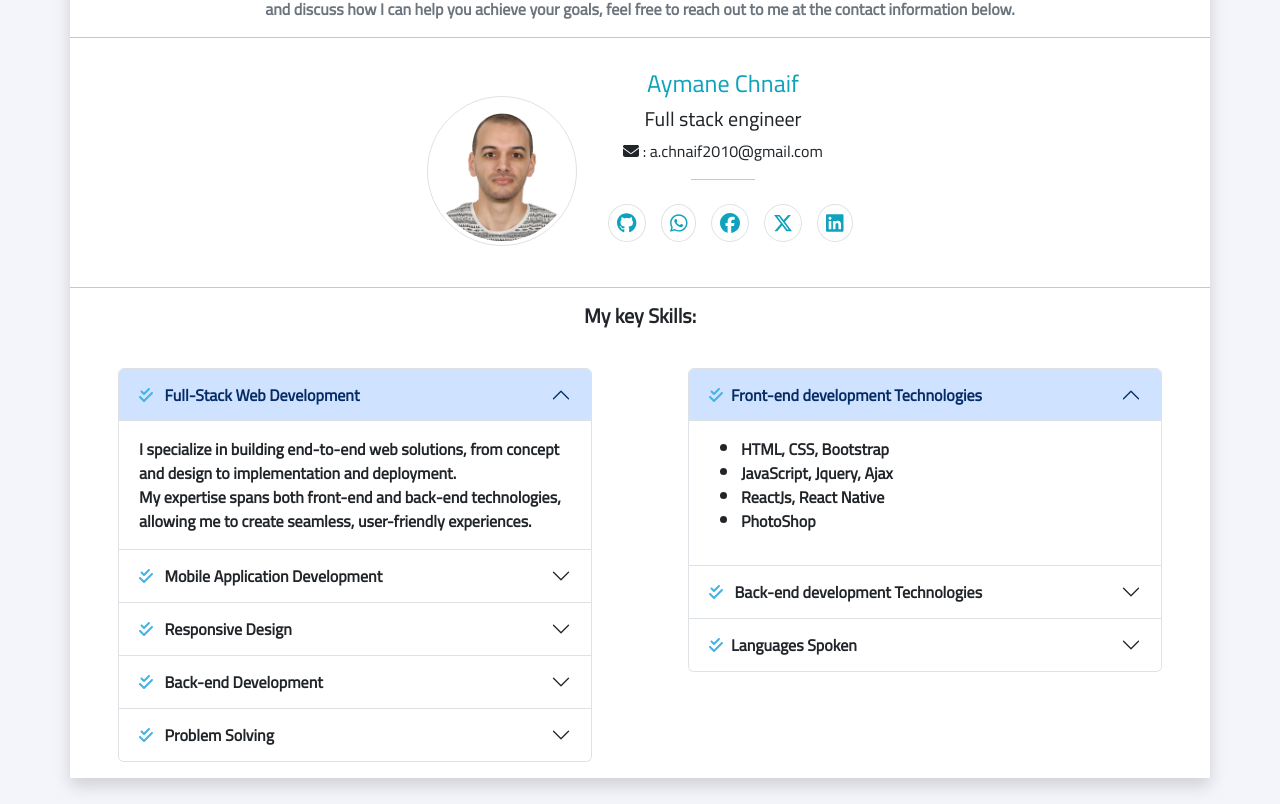
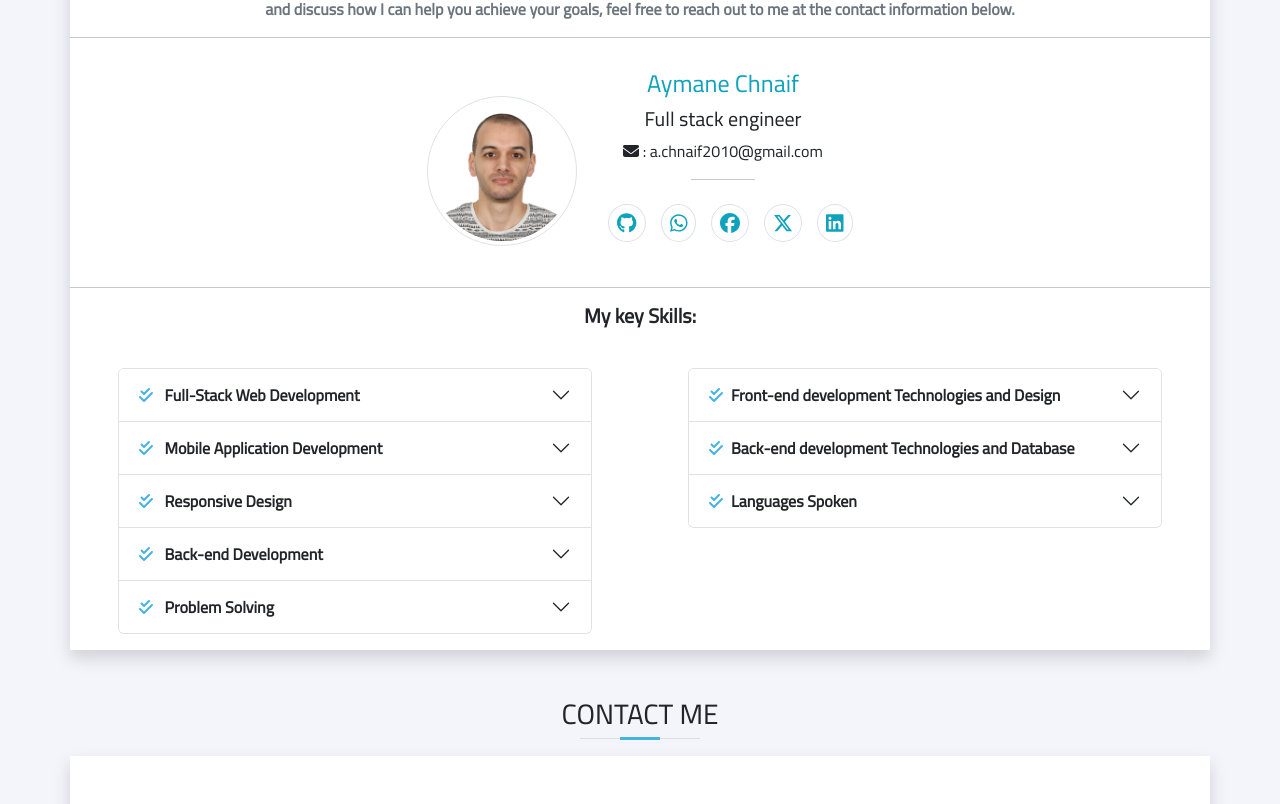
Before and after one commit to aymane244/new_protfolio, a React (Create React App) app: page / in a window 1280 px wide. Shown: the part 4372-5176 px from the top of the page. Built offline with nearby package versions, Linux system fonts and the light colour scheme.

Commit message:
fix translation

```diff
--- a/src/assets/lang/Arabic.js
+++ b/src/assets/lang/Arabic.js
@@ -11,7 +11,7 @@ export const arabic = {
     projects : "المشاريع",
     contact_nav : "تواصل معي",
     //banner
-    text_banner1 : "مرحبًا بكم في موقع Aymane web-dev \n حيث تترجم الأحلام الرقمية إلى واقع",
+    text_banner1 : "مرحبًا بكم في موقع Aymane Web-Dev \n حيث تترجم الأحلام الرقمية إلى واقع",
     text_banner2 : "حرروا إمكانياتكم على الإنترنت\n مع مطور ويب متخصص",
     text_banner3 : "هل أنتم مستعدون لتعزيز وجودكم على الويب؟\n لنقم ببناء شيء استثنائي معًا.",
     button_banner : "اختارو خدمتكم",
@@ -105,8 +105,8 @@ export const arabic = {
     hire : "مشاريع طويلة الأجل",
     hire_text_1 : "هذا القسم مخصص لأشخاص الذين يهتمون بالمشاريع طويلة الأمد أو متوسطة الأمد، أنا متحمس لسماع أفكار مشروعك",
     hire_text_2 : "ونناقش كيف يمكنني مساعدتك في تحقيق أهدافك، لا تتردد في التواصل معي عبر معلومات الاتصال أدناه.",
-    forntEnd : "تكنولوجيا تطوير الواجهة الأمامية (Front-end)",
-    backEnd : "تكنولوجيا تطوير الواجهة الخلفية (Back-end)",
+    forntEnd : "تكنولوجيا تطوير الواجهة الأمامية (Front-end) والتصميم",
+    backEnd : "تكنولوجيا تطوير الواجهة الخلفية (Back-end) وقاعدة البيانات",
     languages : "اللغات المُتحدث بها",
     languages_arab : "العربية",
     languages_french : "الفرنسية",
--- a/src/assets/lang/English.js
+++ b/src/assets/lang/English.js
@@ -106,8 +106,8 @@ export const english = {
     hire : "LONG TERM PROJECTS",
     hire_text_1 : "This section is intended for those interested in long-term or medium-term projects, I'm excited to hear about your project ideas",
     hire_text_2 : "and discuss how I can help you achieve your goals, feel free to reach out to me at the contact information below.",
-    forntEnd : "Front-end development Technologies",
-    backEnd : "Back-end development Technologies",
+    forntEnd : "Front-end development Technologies and Design",
+    backEnd : "Back-end development Technologies and Database",
     languages : "Languages Spoken",
     languages_arab : "Arabic",
     languages_french : "French",
--- a/src/assets/lang/French.js
+++ b/src/assets/lang/French.js
@@ -105,8 +105,8 @@ export const french = {
     hire : "PROJETS À LONG TERME",
     hire_text_1 : "Cette section s'adresse aux personnes intéressées par des projets à long terme ou à moyen terme. Je suis enthousiaste à l'idée d'entendre parler de vos idées de projet",
     hire_text_2 : "et discuter de comment je peux vous aider à atteindre vos objectifs, n'hésitez pas à me contacter aux coordonnées ci-dessous.",
-    forntEnd : "Technologies de développement Front-end",
-    backEnd : "Technologies de développement Back-end",
+    forntEnd : "Technologies de développement Front-end et Design",
+    backEnd : "Technologies de développement Back-end et Base de données",
     languages : "Langues parlées",
     languages_arab : "Arabe",
     languages_french : "Français",
--- a/src/components/pages/accordion/Accordion.js
+++ b/src/components/pages/accordion/Accordion.js
@@ -13,7 +13,14 @@ export default function Accordion({getLang, lang, uploadLang}){
         <div className="accordion" id="accordionPanelsStayOpenExample">
             <div className="accordion-item">
                 <h2 className="accordion-header" onClick={()=>setShowSkill1(!showSkill1)}>
-                    <button className={getLang === "ar" ? "accordion-button accordion-button-ar" : "accordion-button"} type="button" data-bs-toggle="collapse" data-bs-target="#panelsStayOpen-collapseOne" aria-expanded="true" aria-controls="panelsStayOpen-collapseOne">
+                    <button
+                        className={getLang === "ar" ? "accordion-button accordion-button-ar collapsed" : "accordion-button collapsed"}
+                        type="button"
+                        data-bs-toggle="collapse"
+                        data-bs-target="#panelsStayOpen-collapseOne"
+                        aria-expanded="false"
+                        aria-controls="panelsStayOpen-collapseOne"
+                    >
                         <div className={getLang === "ar" ? "d-flex justify-content-between w-100" : ""}>
                             <div>
                                 <FontAwesomeIcon
@@ -28,7 +35,7 @@ export default function Accordion({getLang, lang, uploadLang}){
                         </div>
                     </button>
                 </h2>
-                <div id="panelsStayOpen-collapseOne" className="accordion-collapse collapse show">
+                <div id="panelsStayOpen-collapseOne" className="accordion-collapse collapse">
                     <div className="accordion-body text-start text-justify">
                         <strong>
                             {lang.skill_fullStack_text1 || uploadLang.skill_fullStack_text1}<br/>
--- a/src/components/pages/accordion/AccordionLanguages.js
+++ b/src/components/pages/accordion/AccordionLanguages.js
@@ -11,7 +11,14 @@ export default function AccordionLanguages({getLang, lang, uploadLang}){
         <div className="accordion" id="accordionPanelsStayOpenExample">
             <div className="accordion-item">
                 <h2 className="accordion-header" onClick={()=>setShowSkill1(!showSkill1)}>
-                    <button className={getLang === "ar" ? "accordion-button accordion-button-ar" : "accordion-button"} type="button" data-bs-toggle="collapse" data-bs-target="#panelsStayOpen-collapseSix" aria-expanded="true" aria-controls="panelsStaySix-collapseSix">
+                    <button
+                        className={getLang === "ar" ? "accordion-button accordion-button-ar collapsed" : "accordion-button collapsed"}
+                        type="button"
+                        data-bs-toggle="collapse"
+                        data-bs-target="#panelsStayOpen-collapseSix"
+                        aria-expanded="false"
+                        aria-controls="panelsStaySix-collapseSix"
+                    >
                         <div className={getLang === "ar" ? "d-flex justify-content-between w-100" : ""}>
                             <div>
                                 <FontAwesomeIcon
@@ -26,7 +33,7 @@ export default function AccordionLanguages({getLang, lang, uploadLang}){
                         </div>
                     </button>
                 </h2>
-                <div id="panelsStayOpen-collapseSix" className="accordion-collapse collapse show">
+                <div id="panelsStayOpen-collapseSix" className="accordion-collapse collapse">
                     <div className="accordion-body text-start text-justify">
                         <ul>
                             <li><strong>HTML, CSS, Bootstrap</strong></li>
@@ -48,12 +55,14 @@ export default function AccordionLanguages({getLang, lang, uploadLang}){
                         aria-controls="panelsStayOpen-collapseSeven"
                     >
                         <div className={getLang === "ar" ? "d-flex justify-content-between w-100" : ""}>
-                            <div>
-                                <FontAwesomeIcon
-                                    icon={faCheckDouble}
-                                    className={getLang === "ar" ? "font-icon-color ms-2" : "font-icon-color me-2"}
-                                />
-                                <strong> {lang.backEnd || uploadLang.backEnd}</strong>
+                            <div className="d-flex">
+                                <span>
+                                    <FontAwesomeIcon
+                                        icon={faCheckDouble}
+                                        className={getLang === "ar" ? "font-icon-color ms-2" : "font-icon-color me-2"}
+                                    />
+                                </span>
+                                <span><strong>{lang.backEnd || uploadLang.backEnd}</strong></span>
                             </div>
                             <div>
                                 {getLang === "ar" && (!showSkill2 ? <FontAwesomeIcon icon={faChevronDown} /> : <FontAwesomeIcon icon={faChevronUp} />)}
```
Also changed, not shown: src/components/Test.js (deleted).
